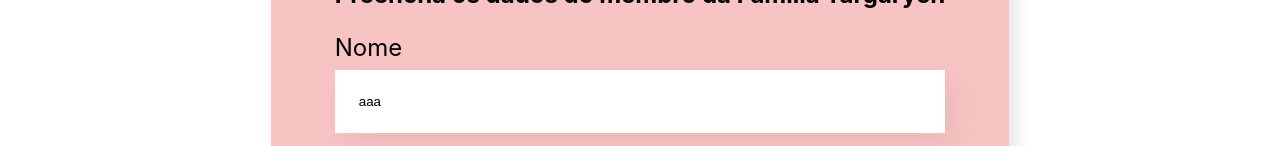
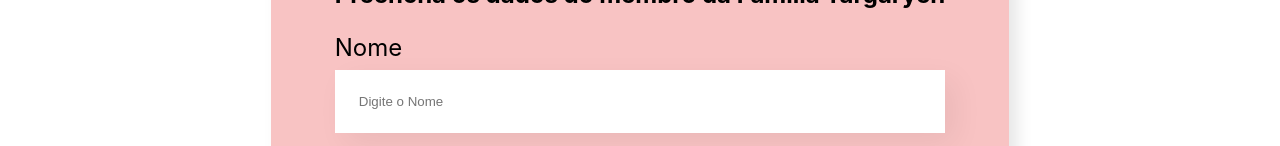
Before and after one commit to ViniwDOrazio/alura-react-javascript, a React (Create React App) app in the folder organo/: page / in a window 1280 px wide. Shown: the part 654-800 px from the top of the page. Built offline with nearby package versions, Linux system fonts and the light colour scheme; the HTML template or start-up script is replaced by a standard one.

Commit message:
Aula 2-05,06

```diff
--- a/organo/src/App.js
+++ b/organo/src/App.js
@@ -1,11 +1,22 @@
+import { useState } from 'react';
 import Banner from './componentes/Banner';
 import FormularioPessoa from './componentes/FormularioPessoa';
 
 function App() {
+  const reis = ['rei 1', 'rei 2', 'rei 3'];
+
+  const [pessoas, setPessoas] = useState([])
+
+  const onNovaPessoaCadastrada = (pessoa) => {
+    //console.log(pessoa)
+    setPessoas([...pessoas, pessoa])
+    console.log(pessoas)
+  }
+
   return (
     <div className="App">
       <Banner />
-      <FormularioPessoa />
+      <FormularioPessoa onNovaPessoaCadastrada={pessoa => onNovaPessoaCadastrada(pessoa)} reis={reis}/>
 
     </div>
   );
--- a/organo/src/componentes/FormularioPessoa/index.js
+++ b/organo/src/componentes/FormularioPessoa/index.js
@@ -5,18 +5,21 @@ import './FormularioPessoa.css';
 import { useState } from 'react';
 
 const FormularioPessoa = (props) => {
+    const placeholderReinado = 'Selecione o Rei a Frente no Período';
 
-    const reizinhos = ['rei 1', 'rei 2', 'rei 3'];
-
-    const [nome, setNome] = useState('aaa')
+    const [nome, setNome] = useState('')
     const [cargo, setCargo] = useState('')
     const [imagem, setImagem] = useState('')
-    const [reinado, setReinado] = useState('Selecione o Rei a Frente no Período')
+    const [reinado, setReinado] = useState(placeholderReinado)
 
 
     const onPostar = (evento) => {
         evento.preventDefault()
-        console.log('postou => ', nome, cargo, imagem, reinado)
+        props.onNovaPessoaCadastrada({nome, cargo, imagem, reinado})
+        setNome('')
+        setCargo('')
+        setImagem('')
+        setReinado(placeholderReinado)
     }
 
     // const onChangeInput = (evento) => {
@@ -48,7 +51,7 @@ const FormularioPessoa = (props) => {
                 <ComboBox
                     label="Rei no Período"
                     placeholder={reinado}
-                    itens={reizinhos}
+                    itens={props.reis}
                     required={true}
                     valor={reinado}
                     onChange={valor => setReinado(valor)} />
```
